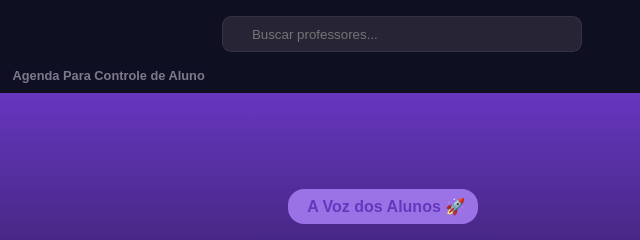
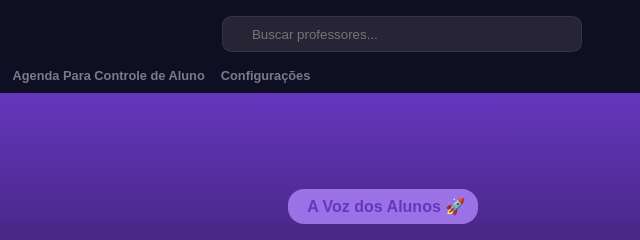
Before and after one commit to RyanM28S/Salotti_Opina, a plain HTML site: page frontend/html/interface.html in a window 1280 px wide. Shown: the top 240 px of the page, 257-897 px from the left. Drawn offline with Linux system fonts and the light colour scheme.

Commit message:
vaqueiro

```diff
--- a/frontend/html/interface.html
+++ b/frontend/html/interface.html
@@ -32,6 +32,7 @@
             <a href="AvaliçaoP.html" class="professores1">Professores </a>
             <a href="categorias.html" class="categorias">Categorias </a>
             <a href="agenda.html" class="agenda">Agenda Para Controle de Aluno</a>
+            <a href="config.html" class="agenda">Configurações</a>
 
         </nav>
     </header>
```
Also changed, not shown: frontend/html/config.html (+1 -0 lines).
